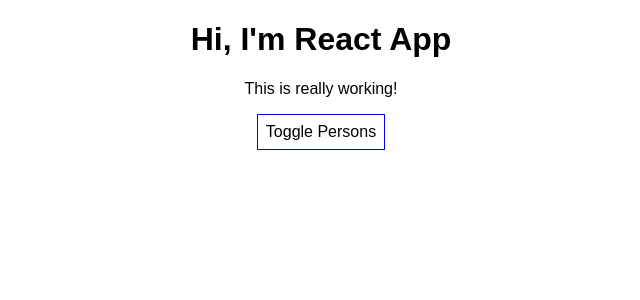
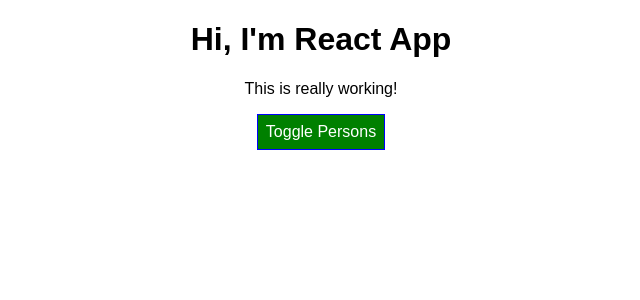
Before and after one commit to MrTuts/react-16-complete-guide, a React (Create React App) app: page / in a window 1280 px wide. Shown: the top 300 px of the page, without its empty margins (319-959 px from the left). Built offline with nearby package versions, Linux system fonts and the light colour scheme.

Commit message:
[Styling] Radium package

```diff
--- a/package.json
+++ b/package.json
@@ -3,6 +3,7 @@
   "version": "0.1.0",
   "private": true,
   "dependencies": {
+    "radium": "^0.25.1",
     "react": "^16.5.2",
     "react-dom": "^16.5.2",
     "react-scripts": "1.1.5"
--- a/src/App.css
+++ b/src/App.css
@@ -1,3 +1,15 @@
 .App {
   text-align: center;
 }
+
+.red {
+  color: red;
+}
+
+.bold {
+  font-weight: bold;
+}
+
+button:hover {
+  background-color: aqua;
+}
--- a/src/App.js
+++ b/src/App.js
@@ -1,4 +1,6 @@
 import React, { Component } from 'react';
+import Radium, { StyleRoot } from 'radium';
+
 import './App.css';
 import Person from './Person/Person';
 
@@ -50,11 +52,16 @@
 
   render() {
     const style = {
-      backgroundColor: 'white',
+      backgroundColor: 'green',
+      color: 'white',
       font: 'inherit',
       border: '1px solid blue',
       padding: '8px',
       cursor: 'pointer',
+      ':hover': {
+        backgroundColor: 'lightgreen',
+        color: 'black',
+      },
     };
 
     let persons = null;
@@ -68,19 +75,35 @@
           change={event => this.nameChangedHandler(event, id)}
         />
       ));
+
+      style.backgroundColor = 'red';
+      style[':hover'] = {
+        backgroundColor: 'salmon',
+        color: 'black',
+      };
+    }
+
+    const classes = [];
+    if (this.state.persons.length <= 2) {
+      classes.push('red');
+    }
+    if (this.state.persons.length <= 1) {
+      classes.push('bold');
     }
 
     return (
+      <StyleRoot>
         <div className="App">
           <h1>Hi, I'm React App</h1>
-        <p>This is really working!</p>
+          <p className={classes.join(' ')}>This is really working!</p>
           <button style={style} onClick={this.togglePersonsHandler}>
             Toggle Persons
           </button>
           {persons}
         </div>
+      </StyleRoot>
     );
   }
 }
 
-export default App;
+export default Radium(App);
--- a/src/Person/Person.js
+++ b/src/Person/Person.js
@@ -1,9 +1,17 @@
 import React from 'react';
+import Radium from 'radium';
+
 import './Person.css';
 
 const person = props => {
+  const style = {
+    '@media (min-width: 500px)': {
+      width: '450px',
+    },
+  };
+
   return (
-    <div className="Person">
+    <div className="Person" style={style}>
       <p onClick={props.click}>
         Hola {props.name}, tú tienes {props.age} anos
       </p>
@@ -13,4 +21,4 @@
   );
 };
 
-export default person;
+export default Radium(person);
```
Also changed, not shown: 1 other file (tests, documents, lock files or other folders). Lines whose indentation alone changed are shown as unchanged.
